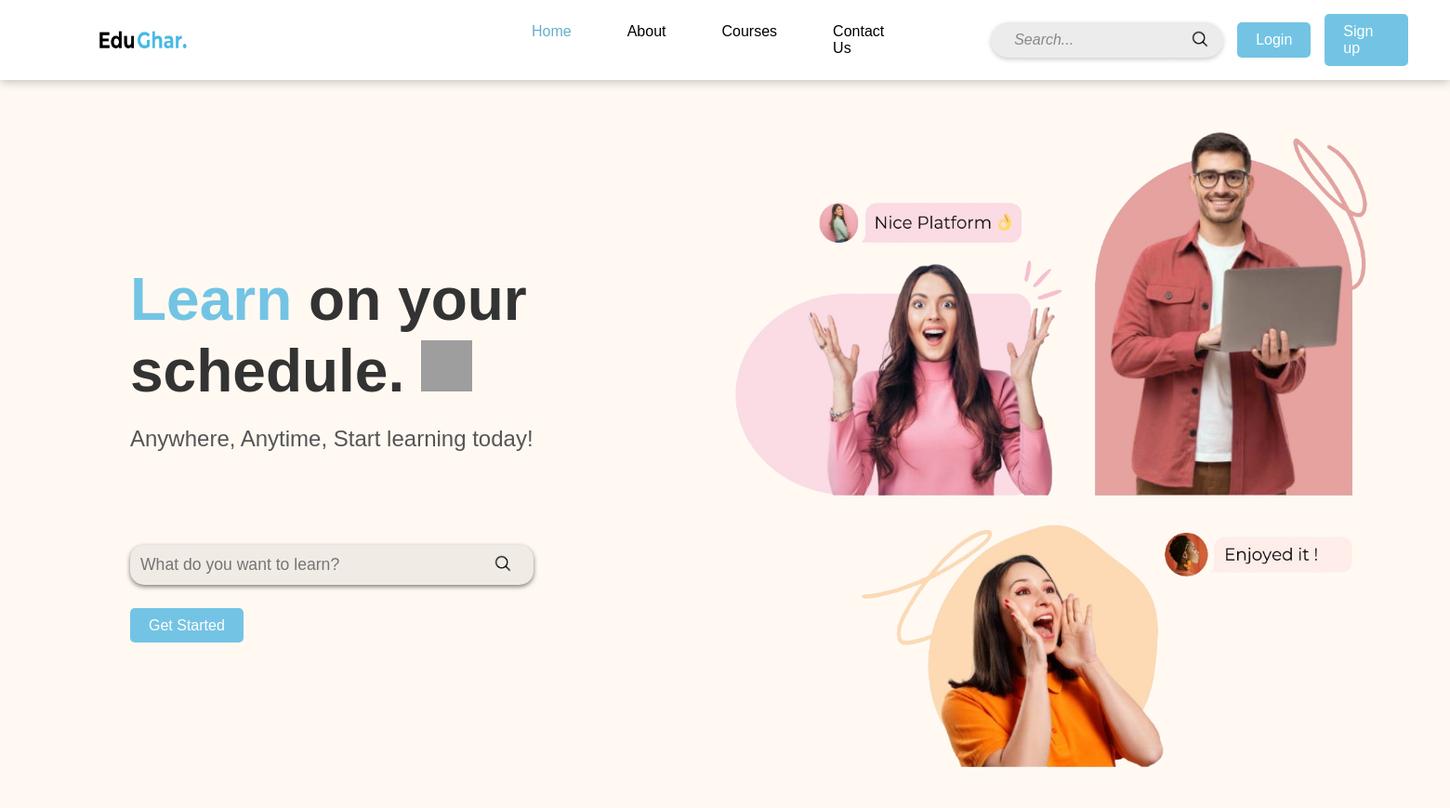
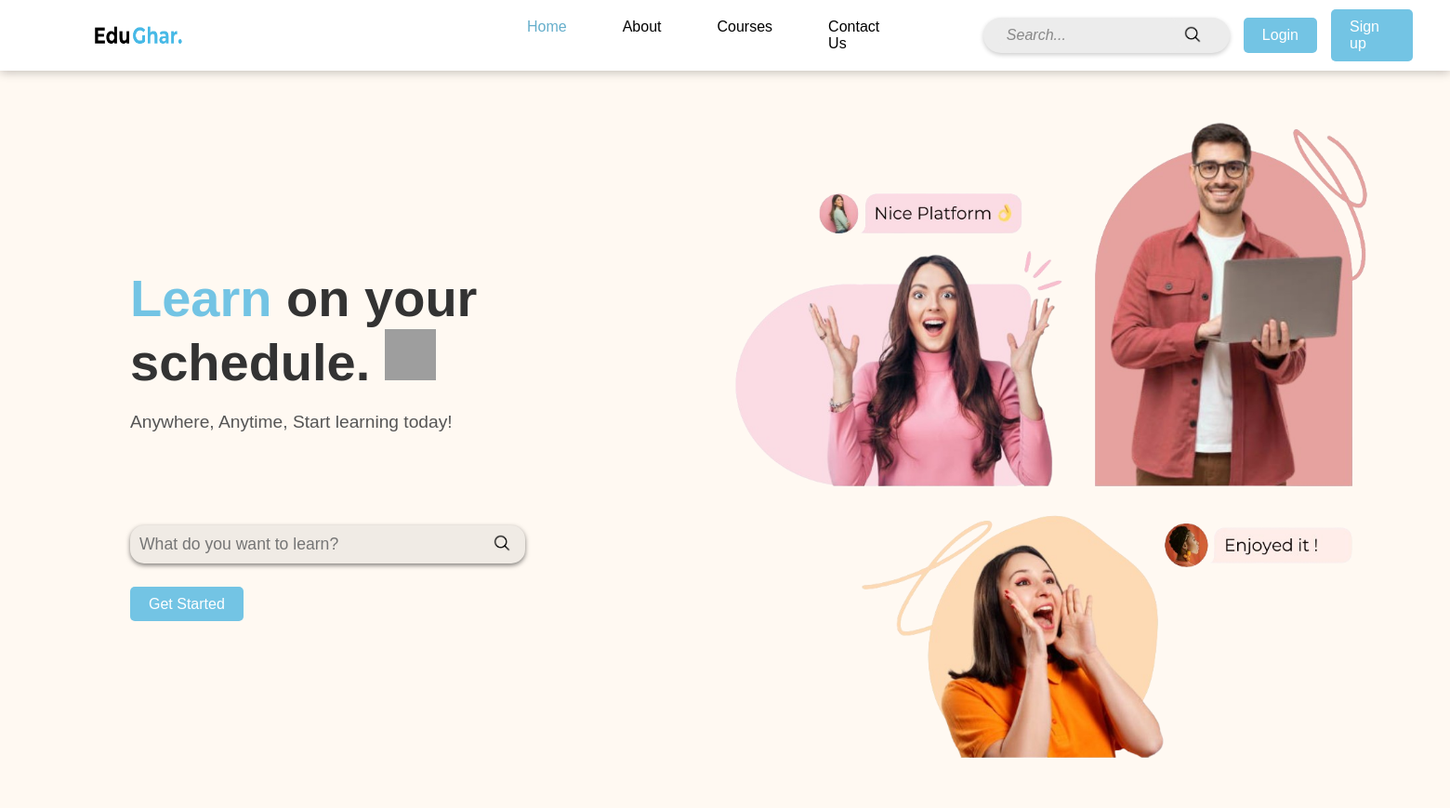
Before and after one commit to purnica/Online-Learning-System, a PHP site: page /home.html in a window 1560 px wide. Shown: the top 869 px of the page at 93% size. After the commit the page ends 815 px from the top, so only its background shows below. Run offline with PHP 8.4, Linux system fonts and the light colour scheme; grey boxes are pictures that could not be loaded.

Commit message:
more changes added

```diff
--- a/HomePage/home.css
+++ b/HomePage/home.css
@@ -17,7 +17,7 @@
     justify-content: space-between;
     align-items: center;
     background-color: white;
-    padding: 15px;
+    padding: 10px;
     box-shadow: 0 2px 10px rgba(0, 0, 0, 0.230);
   }
 
@@ -153,7 +153,7 @@
   }
 
   h1 {
-    font-size: 4em;
+    font-size: 3.5em;
     line-height: 1.2;
     color: #333;
   }
@@ -167,7 +167,7 @@
   }
 
   p {
-    font-size: 1.5em;
+    font-size: 1.2em;
     margin: 15px 0 100px;
     color: #555;
   }
@@ -178,7 +178,7 @@
     align-items: center;
     background-color: #f0ebe5;
     border-radius: 15px;
-    padding: 1px;
+    padding: 0px;
     box-shadow: 0 2px 5px rgba(0, 0, 0, 0.5);
     /* margin-top: 50px; */
     margin-bottom: 35px;
@@ -199,6 +199,7 @@
   }
 
   .search-btn{
+    margin-right: 15px;
     background-color: transparent;
     border: none;
     cursor: pointer;
```
